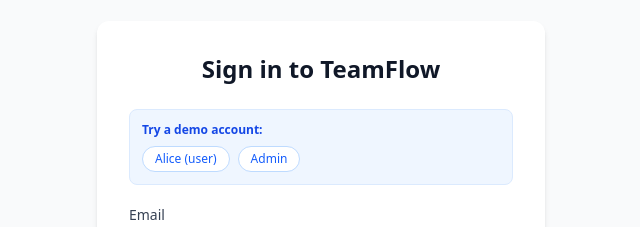
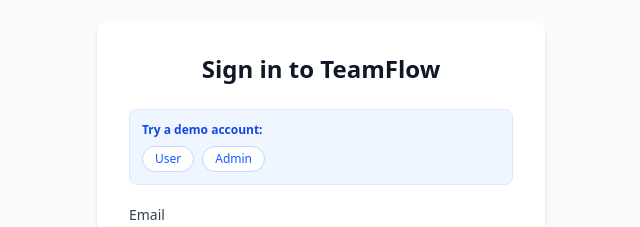
Before and after one commit to vitalychernov/teamflow, a React (Vite) app in the folder frontend/: page /login in a window 1280 px wide. Shown: the part 153-380 px from the top of the page, without its empty margins (319-959 px from the left). Built offline with nearby package versions, Linux system fonts and the light colour scheme; no server answers.

Commit message:
refactor: rename demo users to abstract names (User, Member)

```diff
--- a/frontend/src/pages/LoginPage.tsx
+++ b/frontend/src/pages/LoginPage.tsx
@@ -6,7 +6,7 @@
 import type { ApiError } from '../api/types'
 
 const DEMO_ACCOUNTS = [
-  { label: 'Alice (user)', email: 'alice@teamflow.com', password: 'demo123' },
+  { label: 'User', email: 'alice@teamflow.com', password: 'demo123' },
   { label: 'Admin', email: 'admin@teamflow.com', password: 'admin123' },
 ]
 
```
Also changed, not shown: 1 other file (tests, documents, lock files or other folders).
